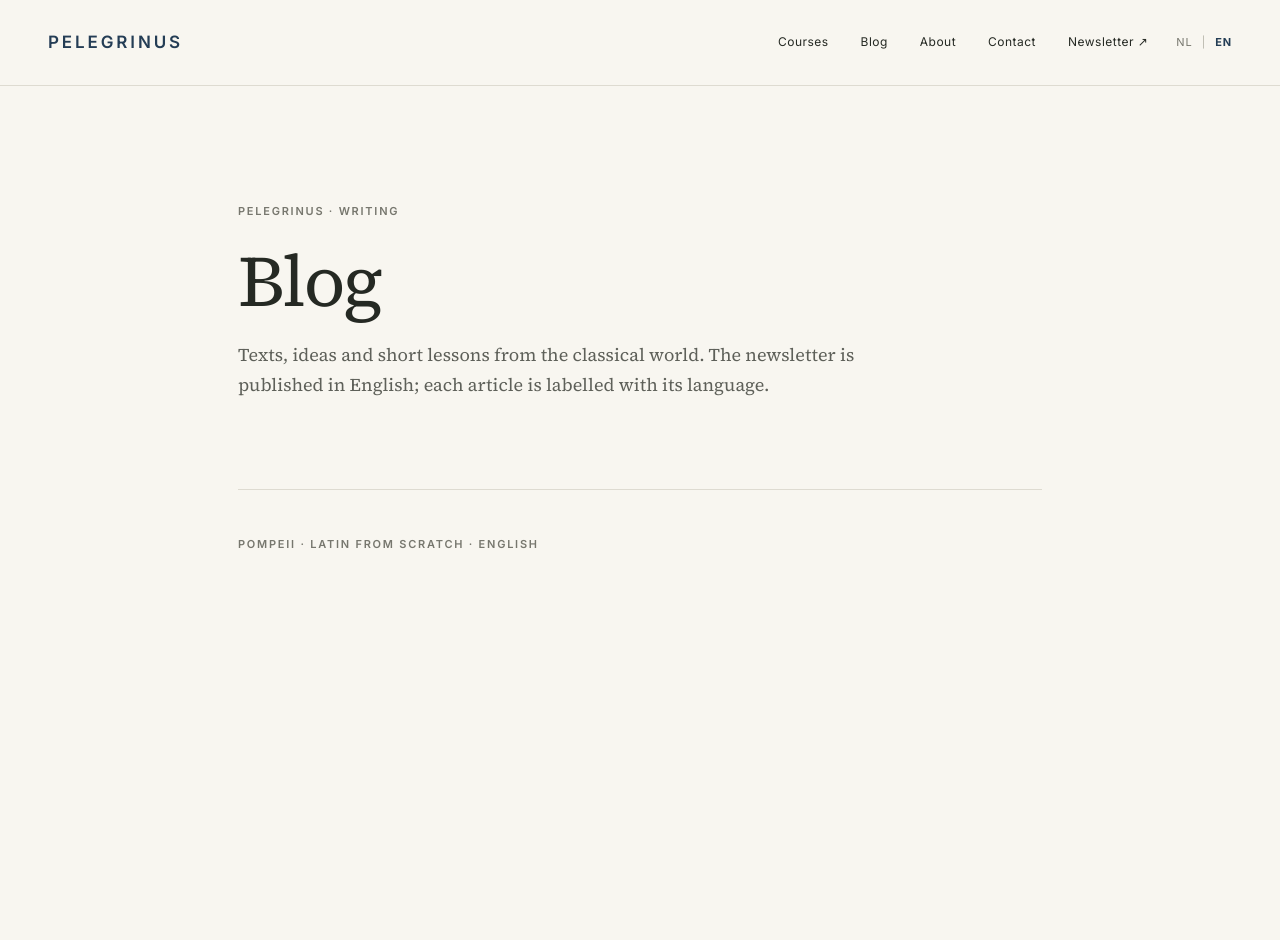
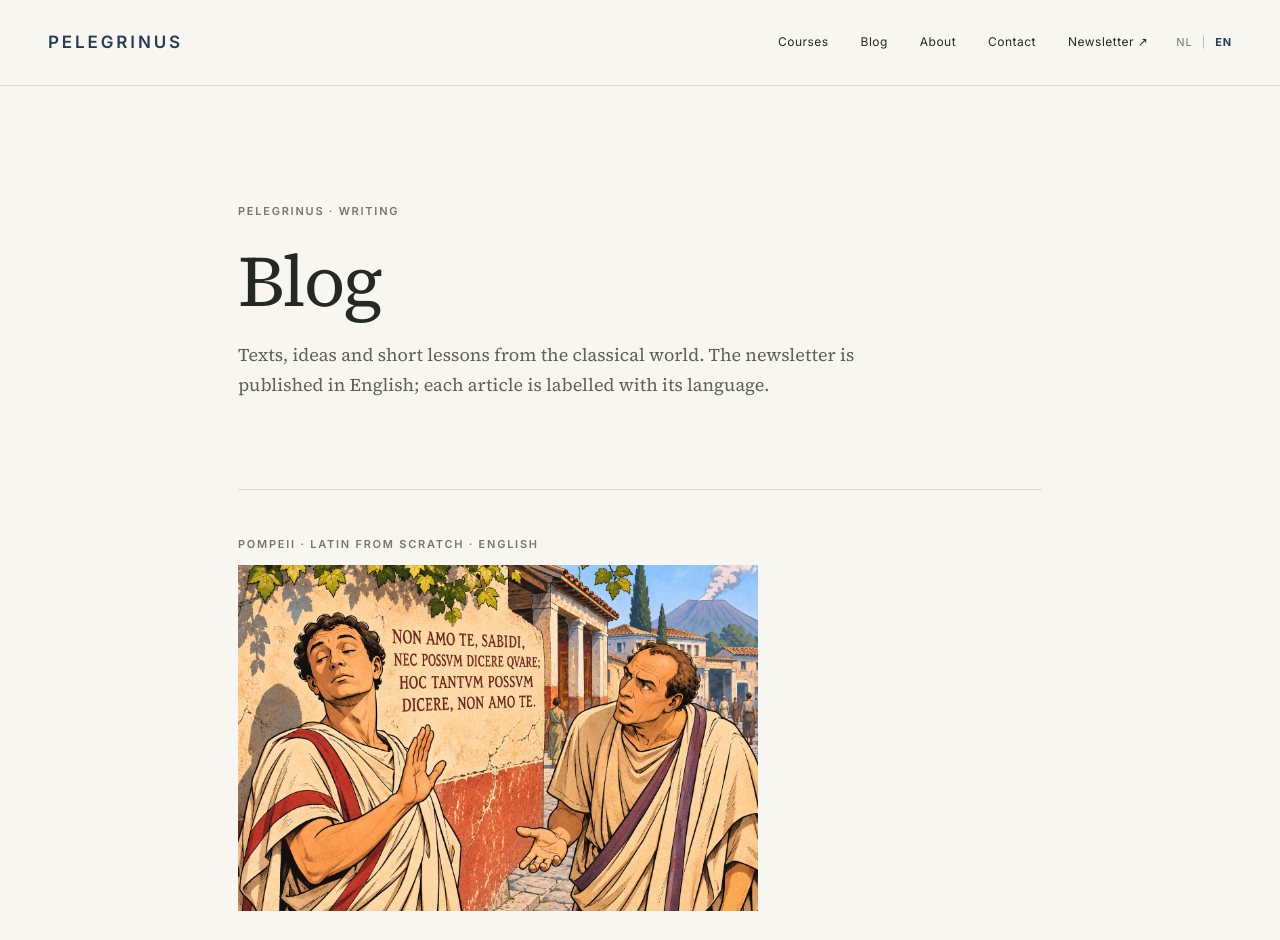
Before and after one commit to silenusalcibiades-bot/pelegrinus-website, a Next.js app: page /en/blog in a window 1280 px wide. Shown: the top 940 px of the page. Built offline with nearby package versions, Linux system fonts and the light colour scheme.

Commit message:
Use full-resolution Martial illustration JPEG

```diff
--- a/app/en/blog/page.js
+++ b/app/en/blog/page.js
@@ -18,7 +18,7 @@ export default function EnglishBlogIndex() {
       <section className="blog-list">
         <article className="blog-card">
           <p className="eyebrow">POMPEII · LATIN FROM SCRATCH · ENGLISH</p>
-          <a className="blog-image-link" href="/blog/not-loving-you"><img className="blog-image" src="/images/martial-sabidius-pompeii.webp" alt="Pompeii comic illustration of two Romans beside a wall inscription" /></a>
+          <a className="blog-image-link" href="/blog/not-loving-you"><img className="blog-image" src="/images/martial-sabidius-pompeii.jpg" alt="Pompeii comic illustration of two Romans beside a wall inscription" /></a>
           <h2><a href="/blog/not-loving-you">I Don't Love You. I Couldn't Tell You Why.</a></h2>
           <p className="blog-meta">Martial, <em>Epigrams</em> 1.32 · Two lines of Latin, explained from scratch</p>
           <p>A Roman poet's wonderfully economical expression of dislike — and a chance to learn how Latin verbs, pronouns and infinitives work.</p>
```
